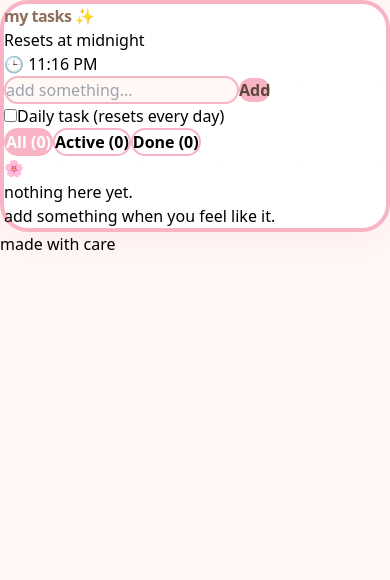
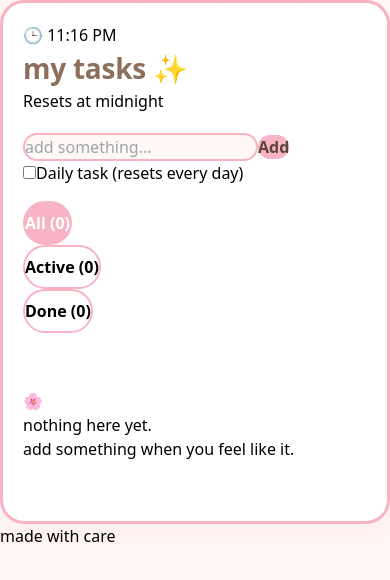
Before and after one commit to Mandersen1208/guild-task-tracker, a React (Vite) app: page / in a window 390 px wide. Shown: the top 580 px of the page. Built offline with nearby package versions, Linux system fonts and the light colour scheme.

Commit message:
fix(mobile): improve iPhone responsiveness - absolute clock positioning to eliminate overlap/misalignment, larger touch targets (44px), mobile padding reductions, safe-area support, always-visible delete on touch devices. Keeps kawaii aesthetic.

```diff
--- a/src/App.tsx
+++ b/src/App.tsx
@@ -46,19 +46,18 @@
   const completedCount = tasks.filter(t => t.completed).length;
 
   return (
-    <div className="max-w-[440px] mx-auto p-6">
+    <div className="max-w-[440px] mx-auto p-6 app-shell">
       <div className="kawaii-container p-8 relative">
         <div className="sparkles rounded-[24px]" />
 
         <div className="mb-8 relative z-10">
-          <div className="flex items-center justify-between">
-            <div className="w-9" aria-hidden="true"></div>
+          <div className="relative flex justify-center">
+            <div className="absolute right-0 top-1/2 -translate-y-1/2">
+              <Clock />
+            </div>
             <div className="text-center">
               <div className="kawaii-header text-3xl">my tasks ✨</div>
               <p className="text-[#B8A99A] text-sm mt-1">Resets at midnight</p>
-            </div>
-            <div>
-              <Clock />
             </div>
           </div>
         </div>
@@ -67,9 +66,9 @@
           <TaskInput onAdd={addTask} />
 
           <div className="flex gap-2 mb-6">
-            <button onClick={() => setFilter('all')} className={`filter-pill flex-1 py-2.5 text-sm ${filter === 'all' ? 'active' : 'bg-white text-[#8C6F5C] hover:bg-[#FFF8F5]'}`}>All ({tasks.length})</button>
-            <button onClick={() => setFilter('active')} className={`filter-pill flex-1 py-2.5 text-sm ${filter === 'active' ? 'active' : 'bg-white text-[#8C6F5C] hover:bg-[#FFF8F5]'}`}>Active ({activeCount})</button>
-            <button onClick={() => setFilter('completed')} className={`filter-pill flex-1 py-2.5 text-sm ${filter === 'completed' ? 'active' : 'bg-white text-[#8C6F5C] hover:bg-[#FFF8F5]'}`}>Done ({completedCount})</button>
+            <button onClick={() => setFilter('all')} className={`filter-pill flex-1 py-3 text-sm ${filter === 'all' ? 'active' : 'bg-white text-[#8C6F5C] hover:bg-[#FFF8F5]'}`}>All ({tasks.length})</button>
+            <button onClick={() => setFilter('active')} className={`filter-pill flex-1 py-3 text-sm ${filter === 'active' ? 'active' : 'bg-white text-[#8C6F5C] hover:bg-[#FFF8F5]'}`}>Active ({activeCount})</button>
+            <button onClick={() => setFilter('completed')} className={`filter-pill flex-1 py-3 text-sm ${filter === 'completed' ? 'active' : 'bg-white text-[#8C6F5C] hover:bg-[#FFF8F5]'}`}>Done ({completedCount})</button>
           </div>
 
           <TaskList tasks={filteredTasks} onToggle={toggleComplete} onDelete={deleteTask} />
--- a/src/index.css
+++ b/src/index.css
@@ -112,3 +112,92 @@
   0%, 100% { transform: translateY(0); }
   50% { transform: translateY(-4px); }
 }
+
+/* ============================================
+   Mobile Responsiveness & iPhone Native Fixes
+   - Clock pill no longer affects centering (absolute pos)
+   - Better touch targets (44px min)
+   - Reduced tightness on small screens
+   - Safe area support for notch/Dynamic Island
+   - Delete button visible on touch devices
+   ============================================ */
+
+/* Safe area insets for standalone PWA on iPhone */
+.app-shell {
+  padding-top: env(safe-area-inset-top);
+  padding-bottom: env(safe-area-inset-bottom);
+  padding-left: env(safe-area-inset-left);
+  padding-right: env(safe-area-inset-right);
+}
+
+/* Mobile-first spacing & sizing adjustments */
+@media (max-width: 480px) {
+  .kawaii-container {
+    padding: 1.25rem;
+    border-radius: 24px;
+    border-width: 3px;
+  }
+
+  .kawaii-header {
+    font-size: 1.75rem;
+    letter-spacing: -0.25px;
+  }
+
+  .mb-8 {
+    margin-bottom: 1.25rem;
+  }
+
+  .mb-6 {
+    margin-bottom: 1rem;
+  }
+
+  .empty-state {
+    padding-top: 2.5rem;
+    padding-bottom: 2.5rem;
+  }
+
+  /* Slightly tighter but still comfortable inner content */
+  .task-row {
+    padding-top: 0.875rem;
+    padding-bottom: 0.875rem;
+  }
+}
+
+/* Enhanced touch targets for iPhone */
+.filter-pill {
+  min-height: 44px;
+  display: flex;
+  align-items: center;
+  justify-content: center;
+}
+
+/* Delete button: always tappable on mobile (no hover), subtle on touch */
+.task-row button {
+  opacity: 0.35;
+  transition: opacity 0.2s ease, transform 0.1s ease;
+}
+
+@media (hover: hover) {
+  .task-row button {
+    opacity: 0;
+  }
+  .task-row:hover button,
+  .task-row:focus-within button {
+    opacity: 1;
+  }
+}
+
+.task-row button:active {
+  transform: scale(1.15);
+  opacity: 1;
+}
+
+/* Outer shell with safe areas */
+.max-w-\[440px\] {
+  /* ensure margins don't fight safe areas on very small iPhones */
+}
+
+/* Subtle polish: prevent any potential header element overlap */
+.kawaii-container {
+  overflow: hidden;
+}
```
